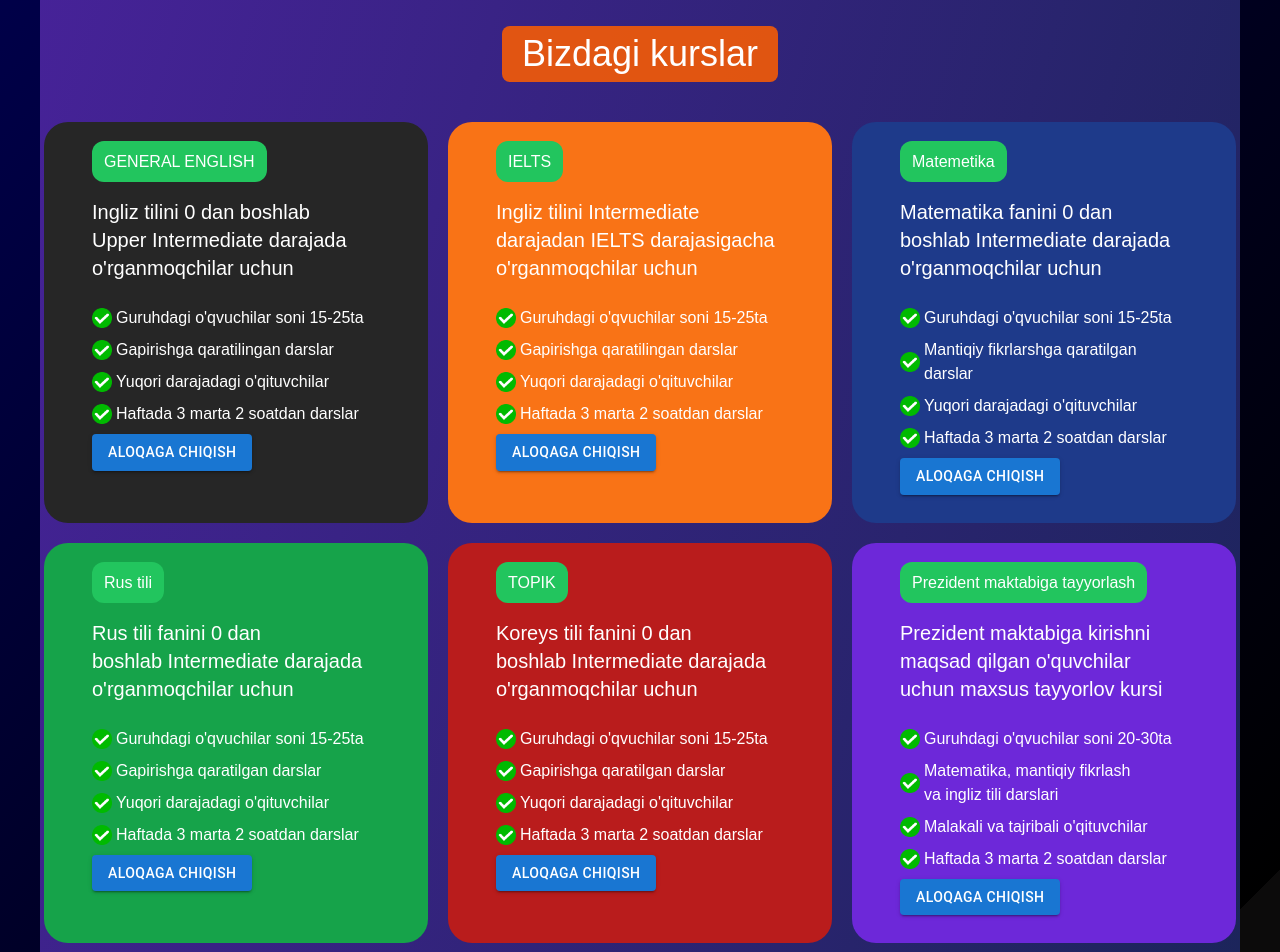
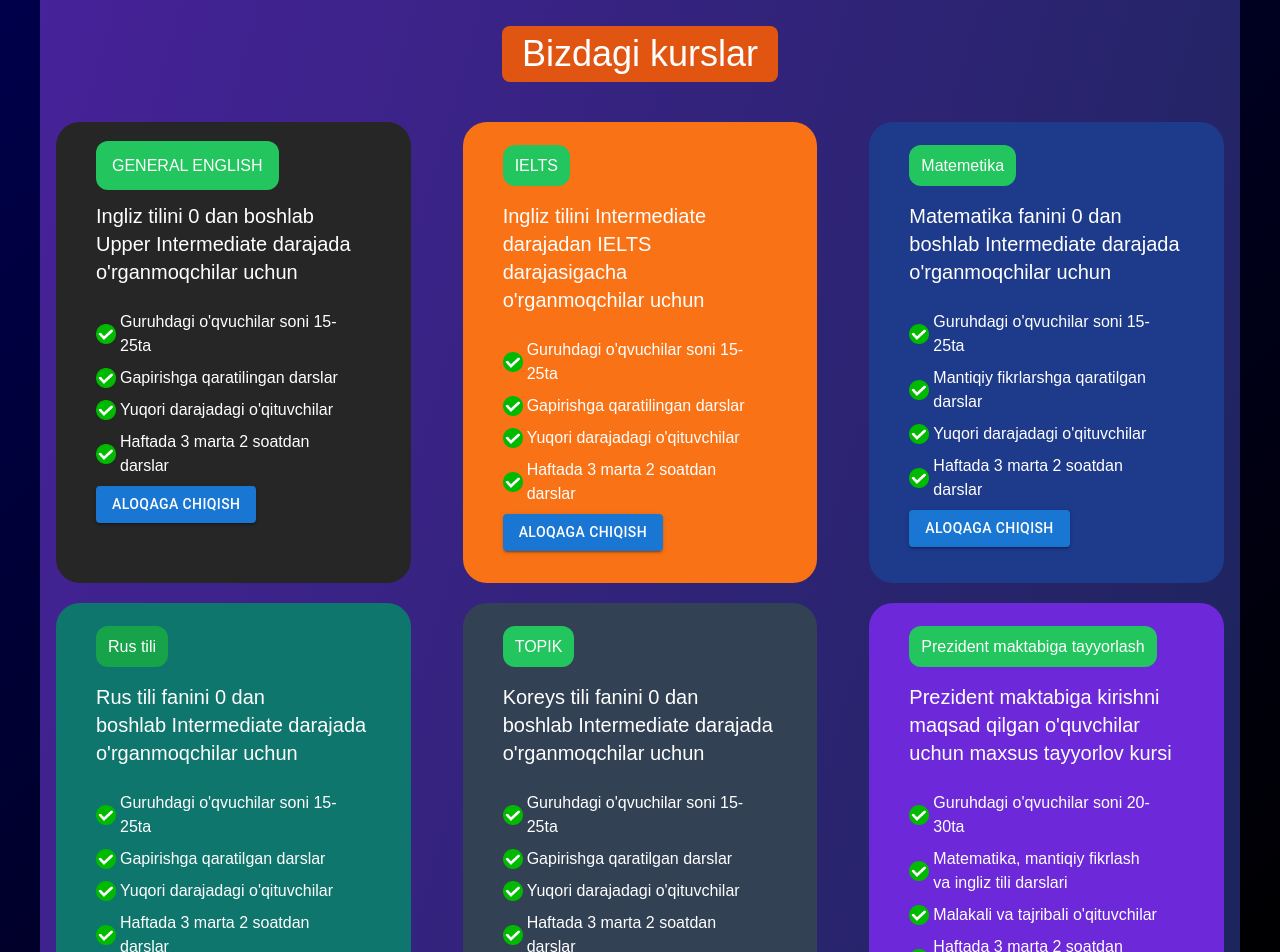
Before and after one commit to Temurbek-school/Temurbek_school_landing, a Next.js app: page / in a window 1280 px wide. Shown: the part 2560-3512 px from the top of the page. Built offline with nearby package versions, Linux system fonts and the light colour scheme.

Commit message:
coursed_reviews

```diff
--- a/src/app/Prices/Prices.jsx
+++ b/src/app/Prices/Prices.jsx
@@ -6,10 +6,10 @@ export default function Prices() {
     return (
         <section className='flex flex-col pt-10'>
         <h1 className='w-fit  flex items-center justify-center text-4xl bg-opacity-95 rounded-lg pl-5 pr-5 pt-2 pb-2 bg-orange-600 ml-auto mr-auto hover:bg-green-700 active:bg-green-900'>Bizdagi kurslar</h1>
-        <div className='flex flex-wrap justify-center gap-5 mt-10 text-white'>
+        <div className='grid grid-cols-1 sm:grid-cols-2 lg:grid-cols-3 gap-5 mt-5 sm:mt-10 text-white'>
 
-            <div className='bg-neutral-800 px-12 py-7 rounded-3xl w-96'>
-                <span className='bg-green-500 p-3 rounded-xl'>GENERAL ENGLISH</span>
+            <div className='bg-neutral-800 px-4 sm:px-6 lg:px-10 py-4 sm:py-5 lg:py-8 rounded-3xl max-w-full sm:max-w-sm lg:max-w-lg mx-auto lg:mx-4'>
+                <span className='bg-green-500 p-4 rounded-xl'>GENERAL ENGLISH</span>
                 <p className='text-xl my-6'>Ingliz tilini 0 dan boshlab <br />
                     Upper Intermediate darajada <br />
                     o'rganmoqchilar uchun</p>
@@ -19,7 +19,7 @@ export default function Prices() {
                 <p className='flex items-center m-2 ml-0'><img className='mr-1' width={20} src="/check.png" alt="" />Haftada 3 marta 2 soatdan darslar</p>
                 <ContactButton/>
             </div>
-            <div className='bg-orange-500 px-12 py-7 rounded-3xl w-96'>
+            <div className='bg-orange-500 px-4 sm:px-6 lg:px-10 py-4 sm:py-5 lg:py-8 rounded-3xl max-w-full sm:max-w-sm lg:max-w-lg mx-auto lg:mx-4'>
                 <span className='bg-green-500 p-3 rounded-xl'>IELTS</span>
                 <p className='text-xl my-6'>Ingliz tilini Intermediate <br />
                     darajadan IELTS darajasigacha <br />
@@ -30,7 +30,7 @@ export default function Prices() {
                 <p className='flex items-center m-2 ml-0'><img className='mr-1' width={20} src="/check.png" alt="" />Haftada 3 marta 2 soatdan darslar</p>
                 <ContactButton/>
             </div>
-            <div className='bg-blue-900 px-12 py-7 rounded-3xl w-96'>
+            <div className='bg-blue-900 px-4 sm:px-6 lg:px-10 py-4 sm:py-5 lg:py-8 rounded-3xl max-w-full sm:max-w-sm lg:max-w-lg mx-auto lg:mx-4'>
                 <span className='bg-green-500 p-3 rounded-xl'>Matemetika</span>
                 <p className='text-xl my-6'>Matematika fanini 0 dan <br />
                 boshlab Intermediate darajada <br /> o'rganmoqchilar uchun</p>
@@ -40,8 +40,8 @@ export default function Prices() {
                 <p className='flex items-center m-2 ml-0'><img className='mr-1' width={20} src="/check.png" alt="" />Haftada 3 marta 2 soatdan darslar</p>
                 <ContactButton/>
             </div>
-            <div className='bg-green-600 px-12 py-7 rounded-3xl w-96'>
-                <span className='bg-green-500 p-3 rounded-xl'>Rus tili</span>
+            <div className='bg-teal-700 px-4 sm:px-6 lg:px-10 py-4 sm:py-5 lg:py-8 rounded-3xl max-w-full sm:max-w-sm lg:max-w-lg mx-auto lg:mx-4'>
+                <span className='bg-green-600 p-3 rounded-xl'>Rus tili</span>
                 <p className='text-xl my-6'>Rus tili fanini 0 dan <br />
                 boshlab Intermediate darajada <br /> o'rganmoqchilar uchun</p>
                 <p className='flex items-center m-2 ml-0'><img className='mr-1' width={20} src="/check.png" alt="" />Guruhdagi o'qvuchilar soni 15-25ta</p>
@@ -50,7 +50,7 @@ export default function Prices() {
                 <p className='flex items-center m-2 ml-0'><img className='mr-1' width={20} src="/check.png" alt="" />Haftada 3 marta 2 soatdan darslar</p>
                 <ContactButton/>
             </div>
-            <div className='bg-red-700 px-12 py-7 rounded-3xl w-96'>
+            <div className='bg-slate-700 px-4 sm:px-6 lg:px-10 py-4 sm:py-5 lg:py-8 rounded-3xl max-w-full sm:max-w-sm lg:max-w-lg mx-auto lg:mx-4'>
                 <span className='bg-green-500 p-3 rounded-xl'>TOPIK</span>
                 <p className='text-xl my-6'>Koreys tili fanini 0 dan <br />
                 boshlab Intermediate darajada <br /> o'rganmoqchilar uchun</p>
@@ -60,7 +60,7 @@ export default function Prices() {
                 <p className='flex items-center m-2 ml-0'><img className='mr-1' width={20} src="/check.png" alt="" />Haftada 3 marta 2 soatdan darslar</p>
                 <ContactButton/>
             </div>
-            <div className='bg-violet-700 px-12 py-7 rounded-3xl w-96'>
+            <div className='bg-violet-700 px-4 sm:px-6 lg:px-10 py-4 sm:py-5 lg:py-8 rounded-3xl max-w-full sm:max-w-sm lg:max-w-lg mx-auto lg:mx-4'>
                 <span className='bg-green-500 p-3 rounded-xl'>Prezident maktabiga tayyorlash</span>
                 <p className='text-xl my-6'>Prezident maktabiga kirishni <br />
                 maqsad qilgan o'quvchilar <br />
--- a/src/app/components/Testimonials/testimonials.jsx
+++ b/src/app/components/Testimonials/testimonials.jsx
@@ -25,7 +25,7 @@ export default function Testimonials() {
 
   return (
     <section className="my-16 px-4">
-      <h2 className="w-fit ml-auto pt-2 pb-2 pl-5 pr-5 rounded-md mr-auto text-3xl sm:text-4xl bg-pink-700 font-bold text-center mb-8 text-gray-800 dark:text-gray-100">
+      <h2 className="w-auto sm:w-3/4 md:w-1/2 ml-auto pt-2 pb-2 pl-5 pr-5 rounded-md mr-auto text-2xl sm:text-3xl md:text-4xl bg-pink-700 font-bold text-center mb-8 text-gray-800 dark:text-gray-100">
         Ba'zi o'quvchilarimizning fikrlari
       </h2>
       <div className="relative">
@@ -46,7 +46,7 @@ export default function Testimonials() {
                   <h3 className="font-semibold text-lg sm:text-xl text-white">
                     {testimonial.name}
                   </h3>
-                  <p className="text-white italic text-sm sm:text-base my-2">
+                  <p className="text-white italic text-sm sm:text-base my-2 bg-">
                     {testimonial.text}
                   </p>
                 </div>
```
